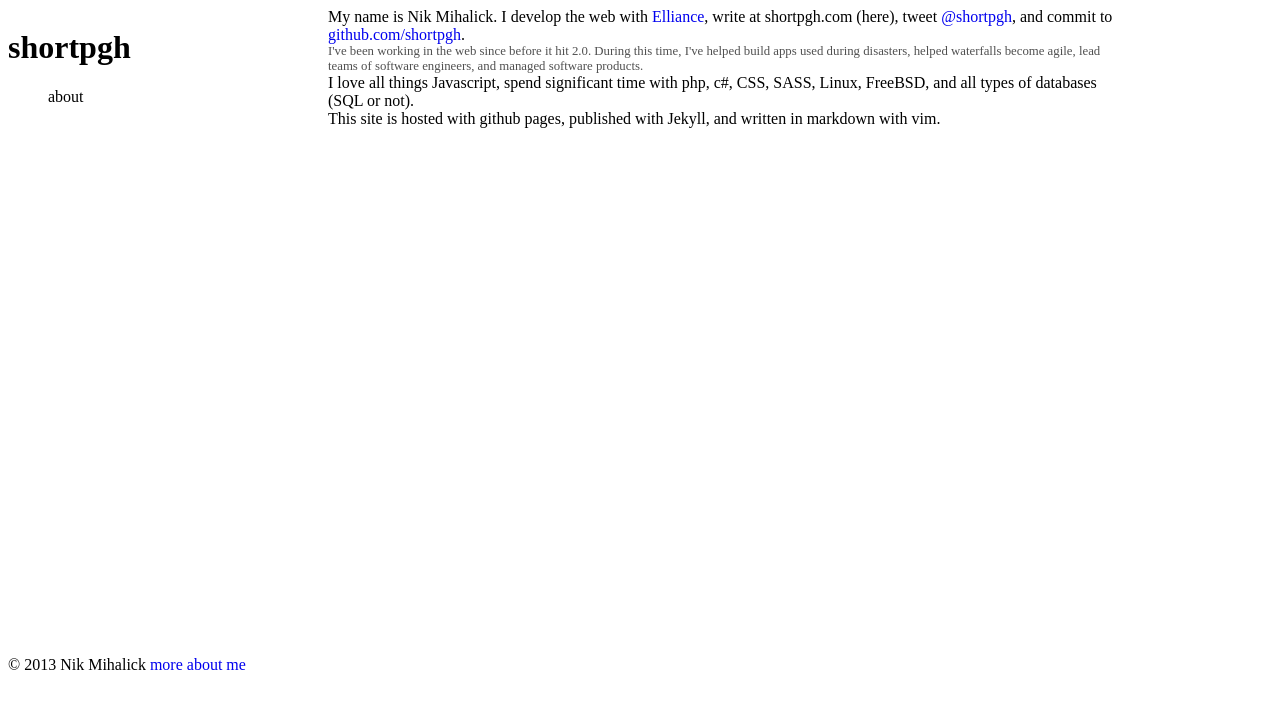
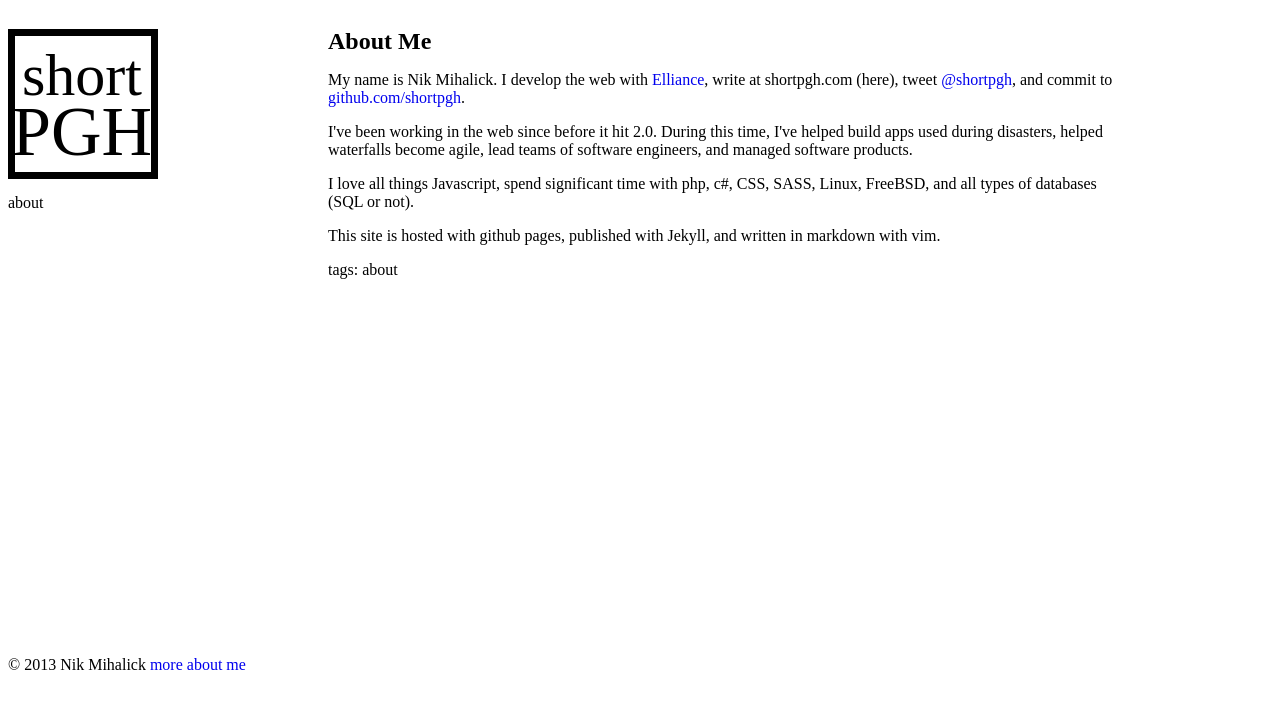
Before and after one commit to shortpgh/site, a Jekyll site: the page built from about/index.html, in a window 1280 px wide. Shown: the top 709 px of the page. Built offline with Jekyll 4.4.1, drawn with Linux system fonts in a browser that asks for light colours; Markdown is read by kramdown in place of the engine named in the settings.

Commit message:
minor layout updates, added the logo svg - very basic at the momeny.

```diff
--- a/_layouts/default.html
+++ b/_layouts/default.html
@@ -12,12 +12,17 @@
         <!-- base css -->
         <link rel="stylesheet" href="/css/base.css">
 
-        <script src="/js/sizzle.js"></script>
-        <script src="/js/spb.js"></script>
+        <link rel="shortcut icon" href="/logo.svg">
+        <link rel="apple-touch-icon" href="/logo.svg">
     </head>
     <body>
         <header>
-          <h1 class="title"><a href="/">{{ site.name }}</a></h1>
+          <h1 class="title">
+               <a href="/">
+                   <img src="/logo.svg"/>
+                   <span>{{ site.name }}</span>
+               </a>
+          </h1>
           <nav>
             <ul>
                 <li><a href="/about">about</a></li>
--- a/about/index.html
+++ b/about/index.html
@@ -1,9 +1,9 @@
 ---
-layout: default
-title: about
+layout: post
+title:  "About Me"
+tags: about
 ---
 
-<article>
 <p>
     My name is Nik Mihalick. I develop the web with <a href="//elliance.com">Elliance</a>,
     write at shortpgh.com (here), tweet
@@ -23,4 +23,3 @@ title: about
     This site is hosted with github pages, published with Jekyll, and
     written in markdown with vim.
 </p>
-</article>
--- a/css/base.css
+++ b/css/base.css
@@ -13,8 +13,21 @@ a:hover {
 header a {
   color: #000;
 }
+body > header > h1 {
+  margin-bottom: 0.2em;
+}
+body > header > h1 > a > span {
+  display: none;
+}
+body > header > h1 > a > img {
+  height: 150px;
+  width: 150px;
+}
 nav ul {
   list-style-type: none;
+  padding-left: 0;
+  padding-top: 0;
+  margin-top: 0;
 }
 nav ul li {
   display: inline;
```
Also changed, not shown: other parts of _layouts/default.html (+0 -4 lines), styl/base.styl (+13 -0 lines), logo.svg (added). Lines whose indentation alone changed are shown as unchanged.
